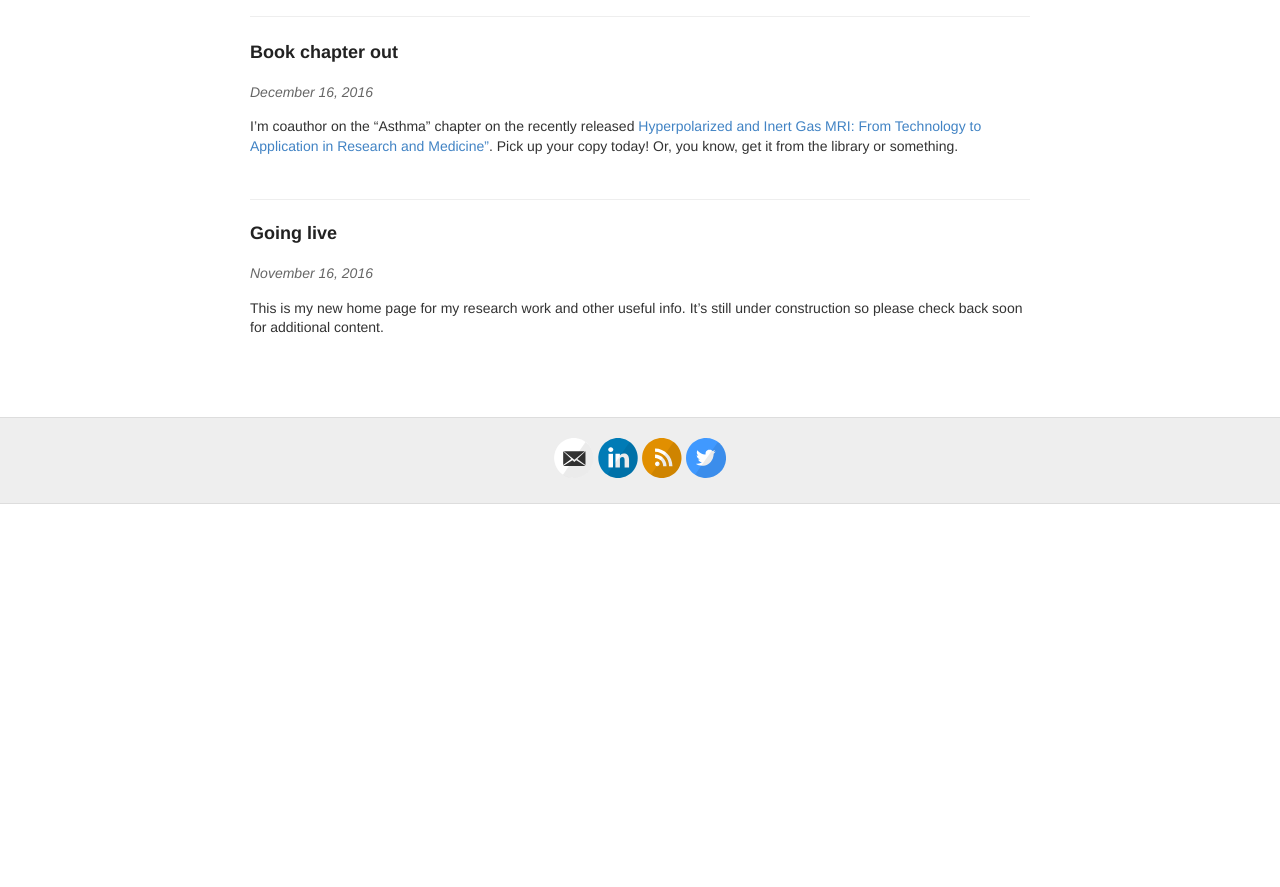
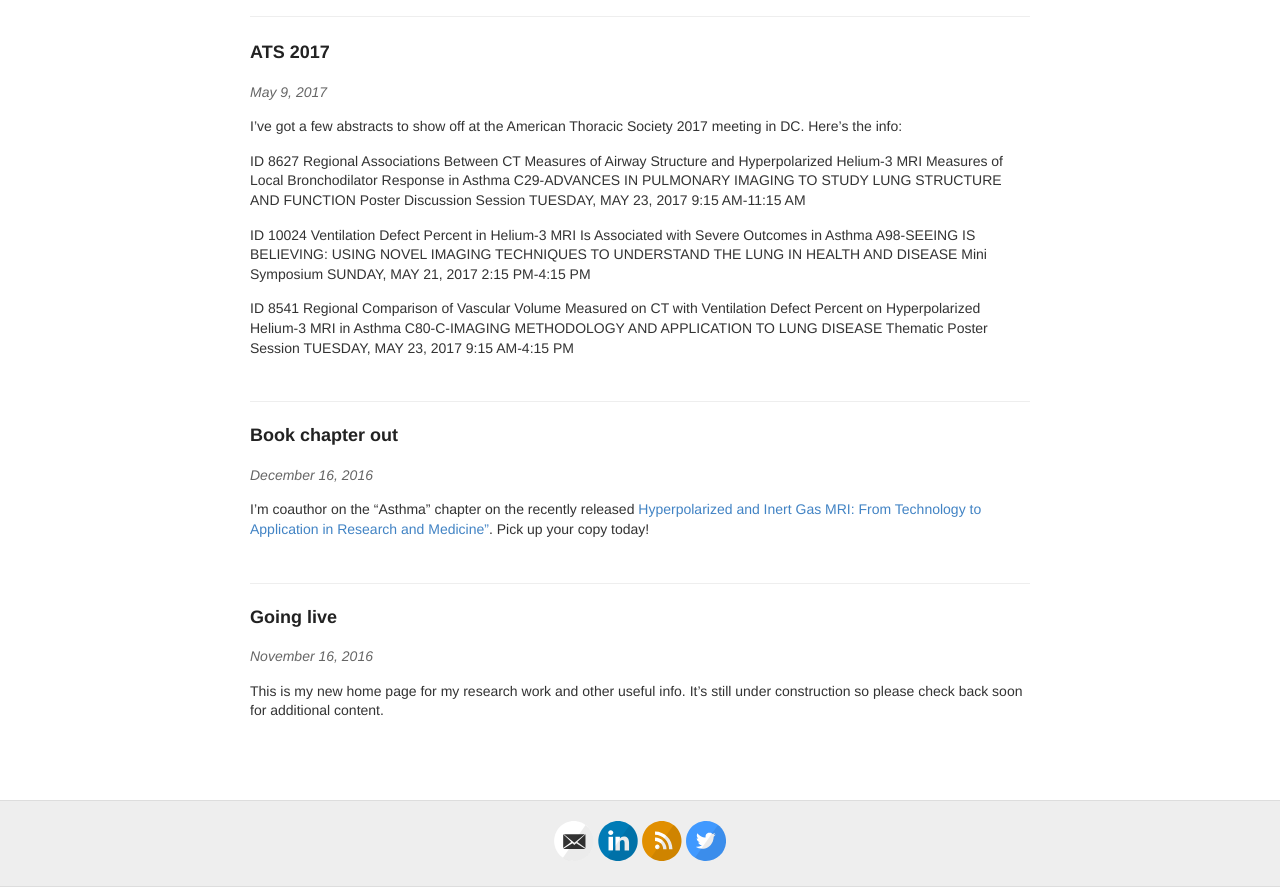
Before and after one commit to mummydg/mummydg.github.io, a Jekyll site: the page built from index.html, in a window 1280 px wide, cut to the strip 144-1031 px from the top of the page. Built offline with Jekyll 4.4.1, drawn with Linux system fonts in a browser that asks for light colours; before the commit the page ends 900 px from its top, so only the background shows below that.

Commit message:
new post

```diff
--- a/_posts/2016-12-16-Book-Chapter.md
+++ b/_posts/2016-12-16-Book-Chapter.md
@@ -4,4 +4,4 @@ layout: post
 title: Book chapter out
 ---
 
-I'm coauthor on the "Asthma" chapter on the recently released <a href="https://www.amazon.com/Hyperpolarized-Inert-Gas-MRI-Application-ebook/dp/B01M7XVJAS/ref=sr_1_2?ie=UTF8&qid=1481950579&sr=8-2&keywords=hyperpolarized+gas+mri">Hyperpolarized and Inert Gas MRI: From Technology to Application in Research and Medicine"</a>. Pick up your copy today! Or, you know, get it from the library or something.
+I'm coauthor on the "Asthma" chapter on the recently released <a href="https://www.amazon.com/Hyperpolarized-Inert-Gas-MRI-Application-ebook/dp/B01M7XVJAS/ref=sr_1_2?ie=UTF8&qid=1481950579&sr=8-2&keywords=hyperpolarized+gas+mri">Hyperpolarized and Inert Gas MRI: From Technology to Application in Research and Medicine"</a>. Pick up your copy today!
--- /dev/null
+++ b/_posts/2017-05-09-ATS-2017.md
@@ -0,0 +1,26 @@
+---
+layout: post
+
+title: ATS 2017
+---
+
+I've got a few abstracts to show off at the American Thoracic Society 2017 meeting in DC. Here's the info:
+
+ID 8627 Regional Associations Between CT Measures of Airway Structure and Hyperpolarized Helium-3 MRI Measures of Local Bronchodilator Response in Asthma
+C29-ADVANCES IN PULMONARY IMAGING TO STUDY LUNG STRUCTURE AND FUNCTION
+Poster Discussion Session
+TUESDAY, MAY 23, 2017
+9:15 AM-11:15 AM
+
+ID 10024 Ventilation Defect Percent in Helium-3 MRI Is Associated with Severe Outcomes in Asthma
+A98-SEEING IS BELIEVING: USING NOVEL IMAGING TECHNIQUES TO UNDERSTAND THE LUNG IN HEALTH AND DISEASE
+Mini Symposium
+SUNDAY, MAY 21, 2017
+2:15 PM-4:15 PM
+
+ID 8541 Regional Comparison of Vascular Volume Measured
+on CT with Ventilation Defect Percent on Hyperpolarized Helium-3 MRI in Asthma
+C80-C-IMAGING METHODOLOGY AND APPLICATION TO LUNG DISEASE
+Thematic Poster Session
+TUESDAY, MAY 23, 2017
+9:15 AM-4:15 PM
--- a/research.md
+++ b/research.md
@@ -9,6 +9,11 @@ My research focus is on applications of hyperpolarized helium-3 MRI in conjuncti
 
 My ORCID is <a href="http://orcid.org/0000-0001-7885-109X">0000-0001-7885-109X</a>
 
+<h2>Conferences</h2>
+
+<h3>ATS 2017, Washington DC</h3>
+(placeholder for poster)
+
 <h2>Miscellany</h2>
 
 Why does sampling interval in k-space determine FOV? My sketch <a href="{{ site.baseurl }}/pdfs/k_space_FOV.pdf">here</a>.
```
